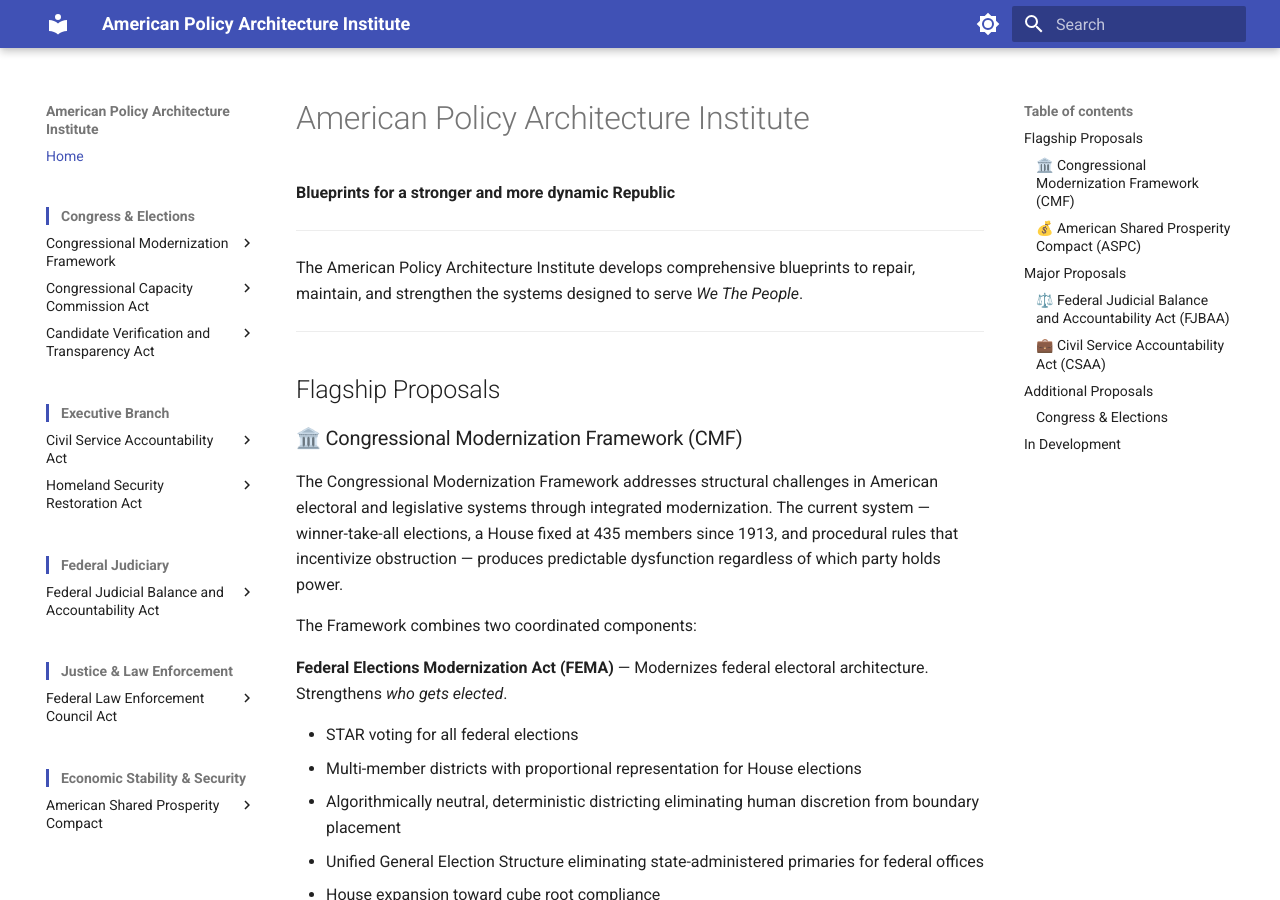
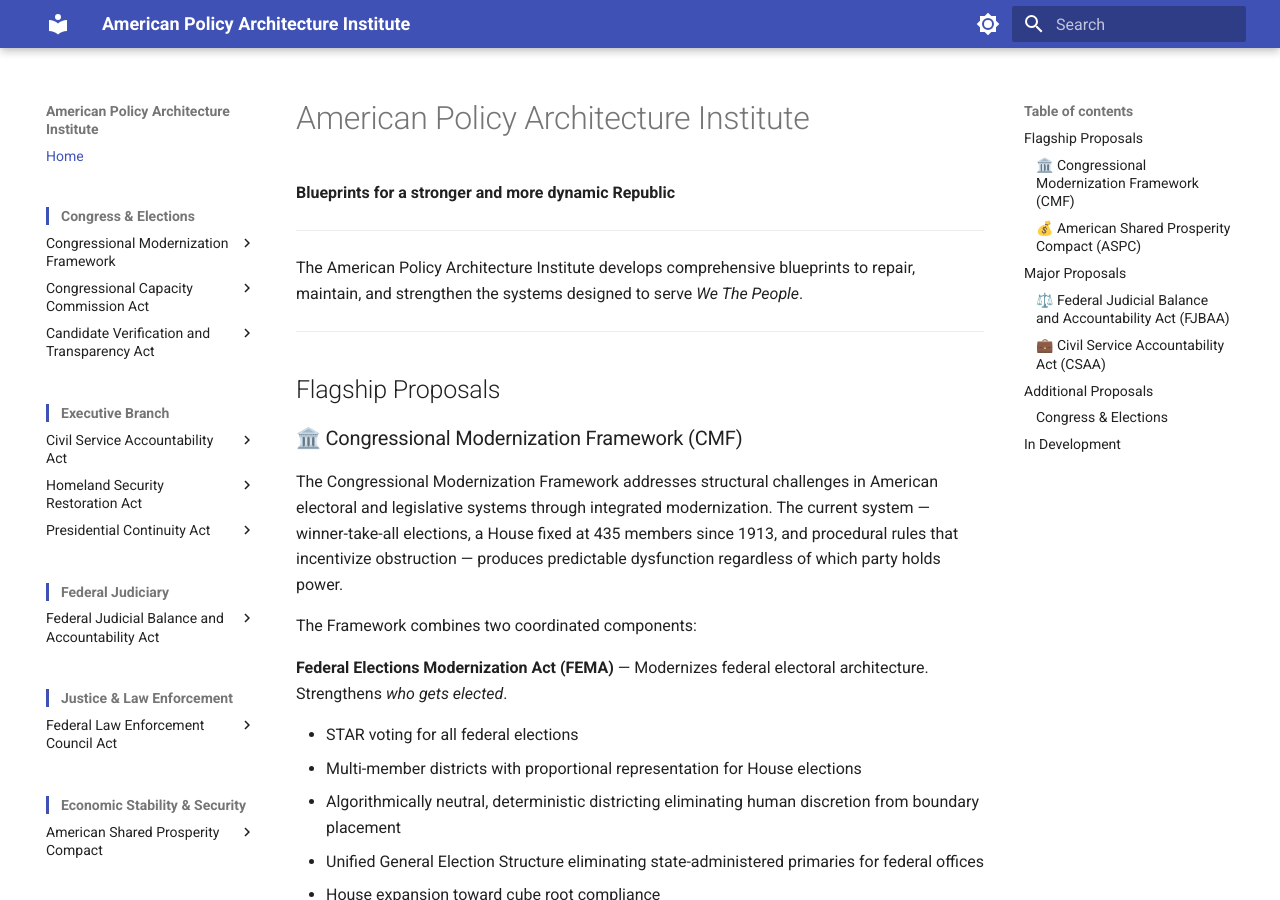
Before and after one commit to albertintech/apai, an MkDocs documentation site: the page built from docs/index.md, in a window 1280 px wide and 900 px high. Built offline with MkDocs 1.6.1 and Material for MkDocs 9.7.7, drawn with Linux system fonts in a browser that asks for light colours; some of the changed lines change nothing that is shown.

Commit message:
Update mkdocs.yml

```diff
--- a/mkdocs.yml
+++ b/mkdocs.yml
@@ -92,6 +92,9 @@ nav:
                       - CMF Interaction Analysis: executive/csaa/laying-the-groundwork.md
           - Homeland Security Restoration Act:
                 - Policy Brief: executive/hsra/policy-brief.md
+          - Presidential Continuity Act:
+            - Position Papers:
+                  - The Case for an All-Executive Statutory Line: executive/pca/position-paper-succession-reform.md
 
     - Federal Judiciary:
           - Federal Judicial Balance and Accountability Act:
```
